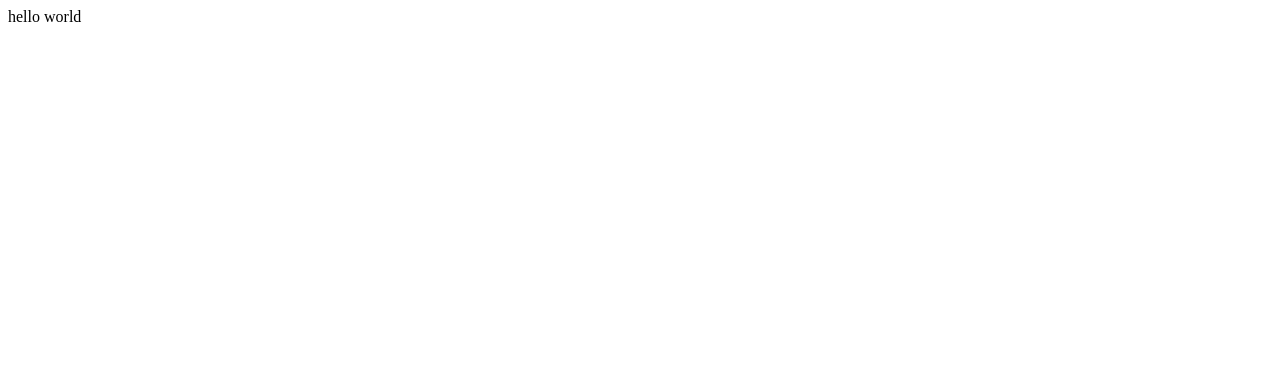
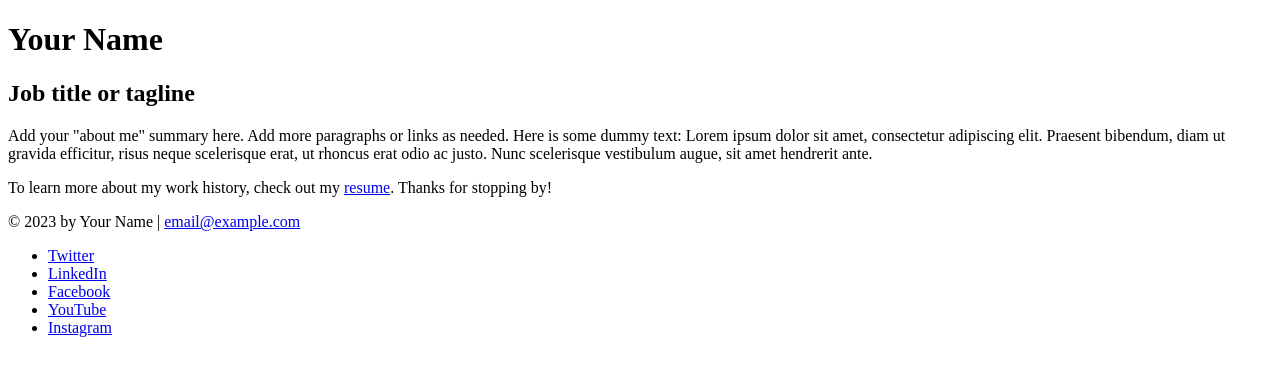
Before and after one commit to JShruti/css-practice, a plain HTML site: page index.html in a window 1280 px wide. Drawn offline with Linux system fonts and the light colour scheme.

Commit message:
Created html files for css styling

```diff
--- a/index.html
+++ b/index.html
@@ -1,13 +1,53 @@
 <!DOCTYPE html>
-<HTML lang ="eng" dir="ltr">
-<link rel="stylesheet" href="main.css">
+<html lang="en">
+  <head>
+    <meta charset="UTF-8">
+    <meta name="viewport" content="width=device-width, initial-scale=1">
+    <title>Add a relevant page title</title>
+  </head>
+  <body>
+    <!-- //  INTRO  // -->
+    <header>
+      <!-- Start content edits below this line. -->
+      <h1>Your Name</h1>
+      <h2>Job title or tagline</h2>
 
+      <!-- End content edits here. -->
+    </header>
 
-<head>
-    <meta charset = "UTF-8">
-    <title>My first web page</title>
-</head>
-<body>
-hello world
-</body>
-</HTML>
+    <!-- //  ABOUT ME  // -->
+    <main>
+      <!-- Start content edits below this line. -->
+      <p>Add your "about me" summary here. Add more paragraphs or links as needed. Here is some dummy text: Lorem ipsum dolor sit amet, consectetur adipiscing elit. Praesent bibendum, diam ut gravida efficitur, risus neque scelerisque erat, ut rhoncus erat odio ac justo. Nunc scelerisque vestibulum augue, sit amet hendrerit ante.</p>
+      <p>To learn more about my work history, check out my <a href="resume.html"> resume</a>. Thanks for stopping by!</p>
+
+      <!-- End content edits here. -->
+    </main>
+
+    <!-- //  FOOTER INFO, SOCIAL MEDIA  // -->
+    <footer>
+      <!-- Start content edits below this line. -->
+      <p>© 2023 by Your Name | <a href="mailto:email@example.com">email@example.com</a></p>
+
+      <!-- Add or remove any networks. -->
+      <ul>
+        <li>
+          <a href="#" target="_blank">Twitter</a>
+        </li>
+        <li>
+          <a href="#" target="_blank">LinkedIn</a>
+        </li>
+        <li>
+          <a href="#" target="_blank">Facebook</a>
+        </li>
+        <li>
+          <a href="#" target="_blank">YouTube</a>
+        </li>
+        <li>
+          <a href="#" target="_blank">Instagram</a>
+        </li>
+      </ul>
+      <!-- End content edits here. -->
+    </footer>
+  </body>
+</html>
```
